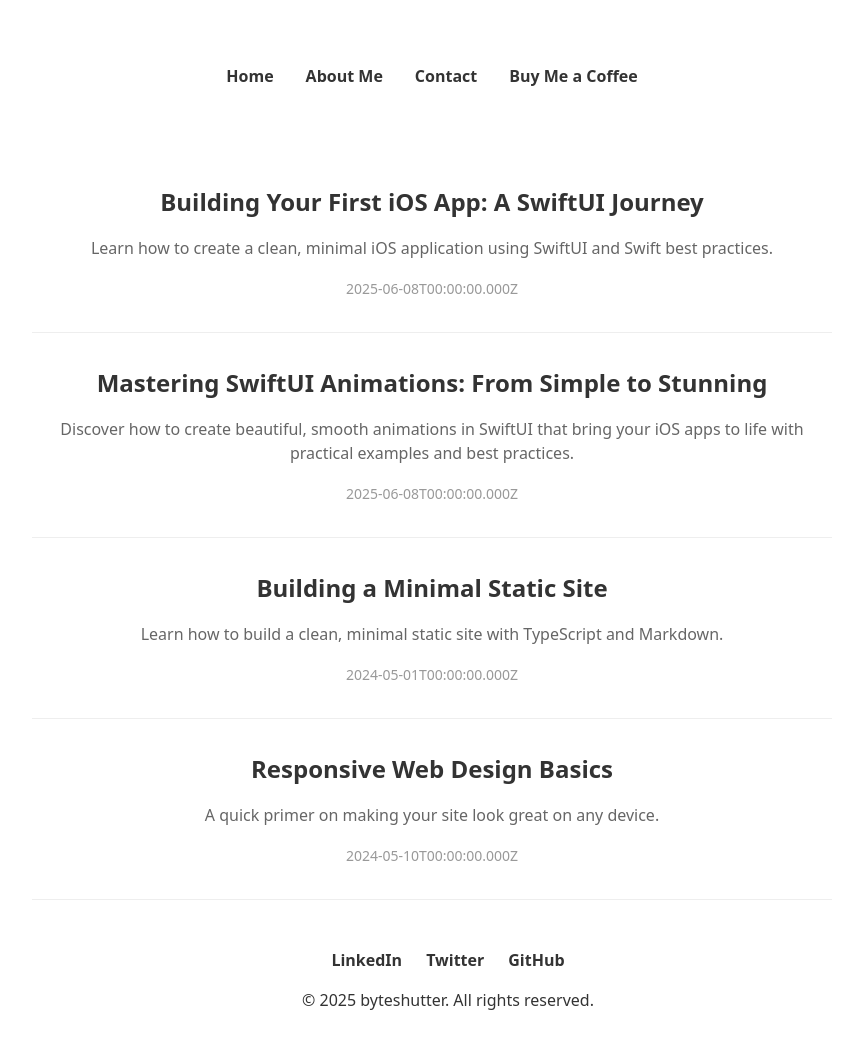
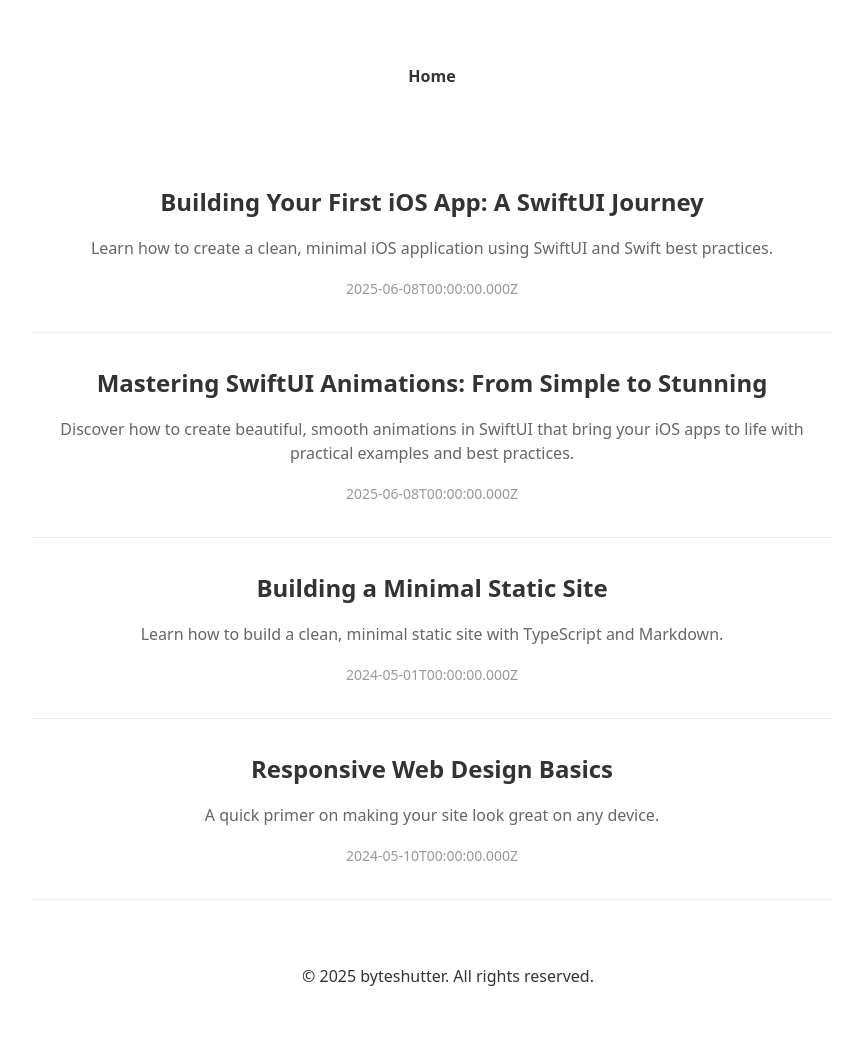
Before and after one commit to AndreaRR18/byteshutter, a React (Vite) app: page / in a window 1280 px wide. Shown: the top 1048 px of the page, without its empty margins (208-1071 px from the left). Built offline with nearby package versions, Linux system fonts and the light colour scheme.

Commit message:
Fix lint issues

```diff
--- a/scripts/ConvertArticlesToJSON/convertArticlesToJson.ts
+++ b/scripts/ConvertArticlesToJSON/convertArticlesToJson.ts
@@ -40,7 +40,7 @@ function buildArticleList() {
 }
 
 function buildArticleDetailFiles() {
-    const articles = fs
+    fs
         .readdirSync(articlesDir)
         .filter(file => path.extname(file) === '.md')
         .map(file => {
@@ -61,8 +61,6 @@ function buildArticleDetailFiles() {
             JSON.stringify(article, null, 2)
         );
     })
-
-    articles;
 }
 
 buildArticleList();
--- a/src/Feed/Feed.tsx
+++ b/src/Feed/Feed.tsx
@@ -7,8 +7,9 @@ const Feed: React.FC = () => {
   const [feed, setFeed] = useState<ArticleFeed | null>(null);
   const [loading, setLoading] = useState(true);
   const [error, setError] = useState<string | null>(null);
-  const feedRepository = new FeedRepository();
+
   useEffect(() => {
+    const feedRepository = new FeedRepository();
     const fetchArticles = async () => {
       try {
         const articles = await feedRepository.getArticles();
--- a/src/Footer/Footer.tsx
+++ b/src/Footer/Footer.tsx
@@ -1,19 +1,10 @@
 import React from 'react';
 import './Footer.css';
 
-interface FooterProps {}
-
-const Footer: React.FC<FooterProps> = () => {
-  return (
-    <footer className={'light-mode'}>
-      <div className="social-links">
-        <a href="https://linkedin.com" target="_blank" rel="noopener noreferrer">LinkedIn</a>
-        <a href="https://twitter.com" target="_blank" rel="noopener noreferrer">Twitter</a>
-        <a href="https://github.com" target="_blank" rel="noopener noreferrer">GitHub</a>
-      </div>
-      <p>&copy; {new Date().getFullYear()} byteshutter. All rights reserved.</p>
-    </footer>
-  );
-};
+const Footer: React.FC = () => (
+  <footer className={'light-mode'}>
+    <p>&copy; {new Date().getFullYear()} byteshutter. All rights reserved.</p>
+  </footer>
+);
 
 export default Footer;
--- a/src/Header/Header.tsx
+++ b/src/Header/Header.tsx
@@ -1,20 +1,13 @@
 import './Header.css';
 
-interface HeaderProps {}
-
-const Header: React.FC<HeaderProps> = () => {
-  return (
+const Header: React.FC = () => (
     <header className={'light-mode'}>
       <nav>
         <ul>
           <li><a href="/">Home</a></li>
-          <li><a href="/about">About Me</a></li>
-          <li><a href="/contact">Contact</a></li>
-          <li><a href="/buy-me-a-coffee">Buy Me a Coffee</a></li>
         </ul>
       </nav>
     </header>
   );
-};
 
 export default Header;
```
